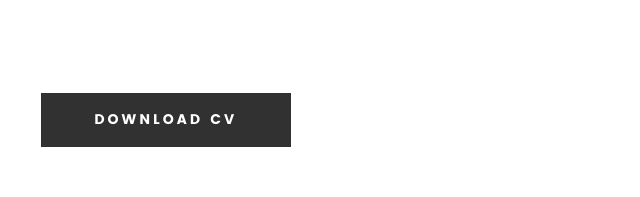
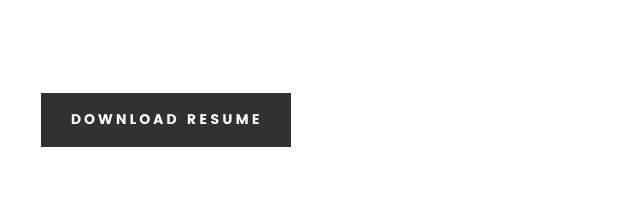
Before and after one commit to kumarmanjunath/portfolio-manjunath, a plain HTML site: page index.html in a window 1280 px wide. Shown: the part 1146-1343 px from the top of the page, 620-1260 px from the left. Drawn offline with Linux system fonts and the light colour scheme.

Commit message:
resume_added

```diff
--- a/index.html
+++ b/index.html
@@ -242,7 +242,7 @@
 			<div class="col-twelve">
 				<a href="#portfolio" title="Portfolio" class="button stroke smoothscroll">PORTFOLIO</a>
 				<a href="/MANJUNATH_KUMAR_Resume_29-10-2021-04-29-49.pdf" target="_blank" title="Download CV"
-					class="button button-primary">Download CV</a>
+					class="button button-primary">Download Resume</a>
 			</div>
 		</div>
 
```
